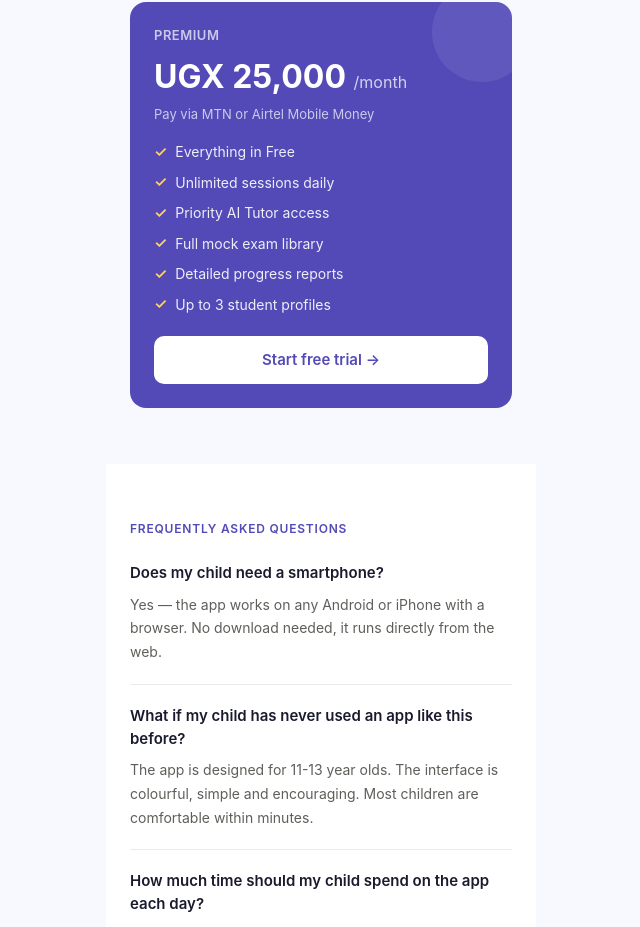
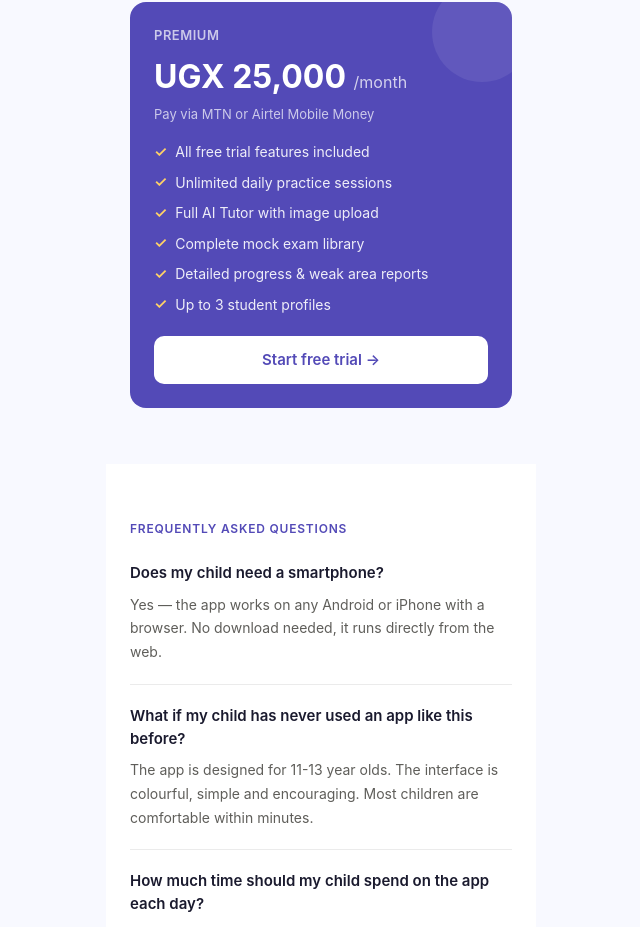
Before and after one commit to johnejalu-cell/distinction-ple-tutor, a Next.js app: page / in a window 1280 px wide. Shown: the part 5466-6393 px from the top of the page, without its empty margins (319-959 px from the left). Built offline with nearby package versions, Linux system fonts and the light colour scheme.

Commit message:
Update page.tsx

```diff
--- a/src/app/page.tsx
+++ b/src/app/page.tsx
@@ -264,7 +264,7 @@ export default function LandingPage() {
             <div style={{ fontSize: 13, fontWeight: 600, color: 'rgba(255,255,255,0.7)', textTransform: 'uppercase', letterSpacing: '0.5px', marginBottom: 8 }}>Premium</div>
             <div style={{ fontSize: 32, fontWeight: 700, color: '#fff', marginBottom: 4 }}>UGX 25,000 <span style={{ fontSize: 16, fontWeight: 400, opacity: 0.75 }}>/month</span></div>
             <div style={{ fontSize: 13, color: 'rgba(255,255,255,0.7)', marginBottom: 16 }}>Pay via MTN or Airtel Mobile Money</div>
-            {['Everything in Free', 'Unlimited sessions daily', 'Priority AI Tutor access', 'Full mock exam library', 'Detailed progress reports', 'Up to 3 student profiles'].map(f => (
+            {['All free trial features included', 'Unlimited daily practice sessions', 'Full AI Tutor with image upload', 'Complete mock exam library', 'Detailed progress & weak area reports', 'Up to 3 student profiles'].map(f => (
               <div key={f} style={{ display: 'flex', alignItems: 'center', gap: 8, marginBottom: 8 }}>
                 <span style={{ color: '#FFD166', fontWeight: 600 }}>✓</span>
                 <span style={{ fontSize: 14, color: 'rgba(255,255,255,0.9)' }}>{f}</span>
```
